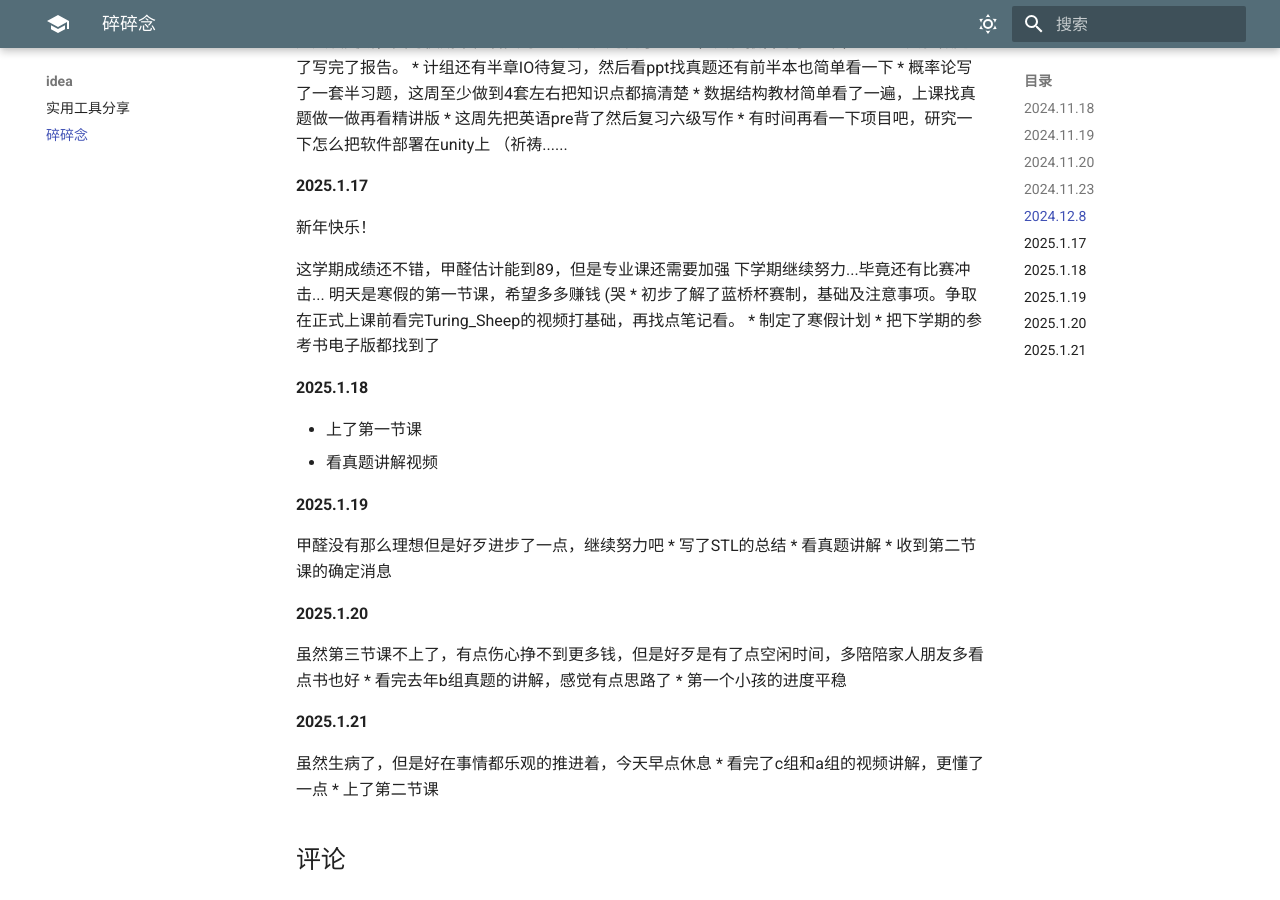
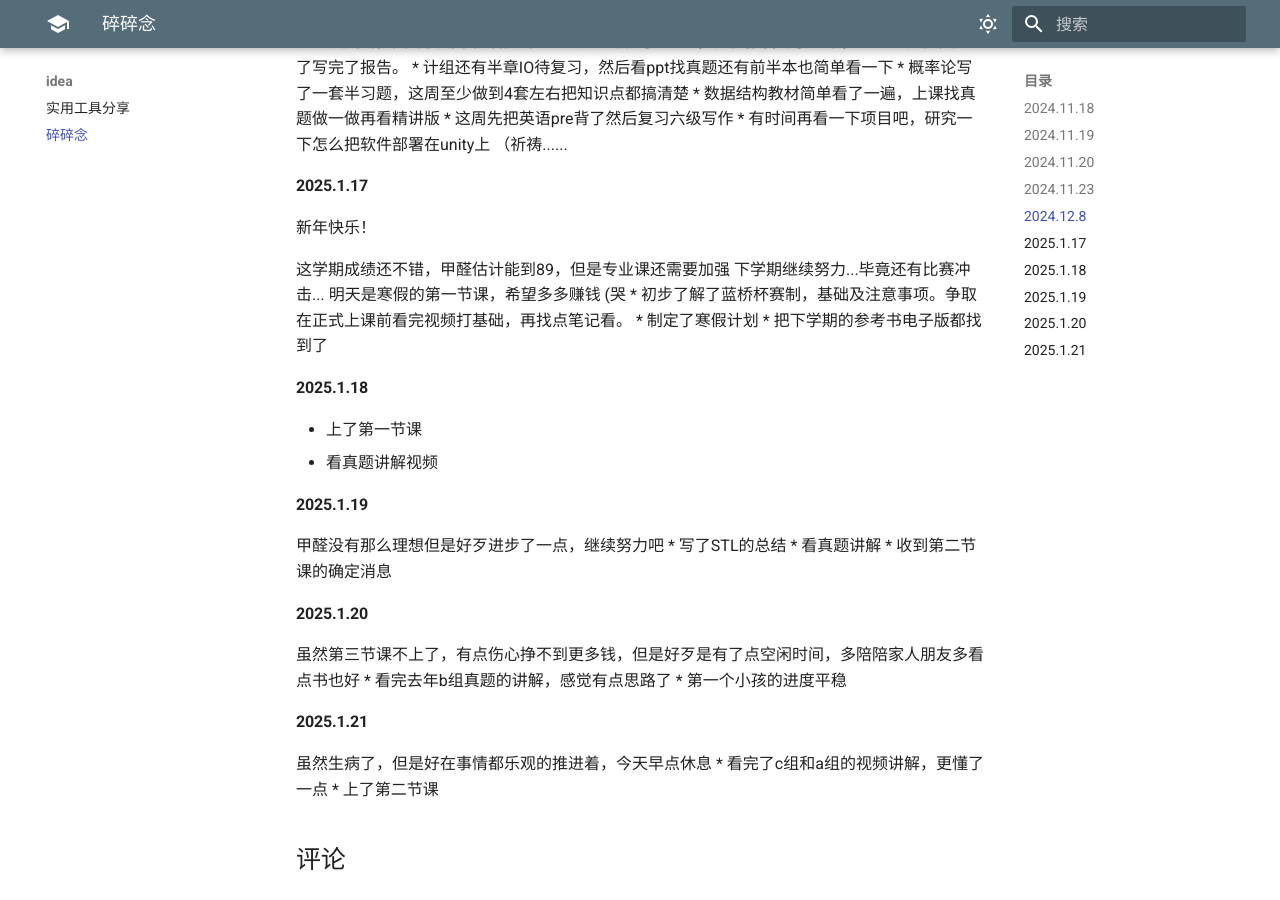
Before and after one commit to indexdog/indexdog.github.io, an MkDocs documentation site: the page built from docs/blog/chat.md, in a window 1280 px wide and 900 px high, scrolled down 1002 px. Built offline with MkDocs 1.6.1 and Material for MkDocs 9.7.7, drawn with Linux system fonts in a browser that asks for light colours; comment, search, counter and statistics services are not loaded.

Commit message:
Update chat.md

```diff
--- a/docs/blog/chat.md
+++ b/docs/blog/chat.md
@@ -47,7 +47,7 @@ nemu我日/死你
 这学期成绩还不错，甲醛估计能到89，但是专业课还需要加强
 下学期继续努力...毕竟还有比赛冲击...
 明天是寒假的第一节课，希望多多赚钱 (哭
-* 初步了解了蓝桥杯赛制，基础及注意事项。争取在正式上课前看完Turing_Sheep的视频打基础，再找点笔记看。
+* 初步了解了蓝桥杯赛制，基础及注意事项。争取在正式上课前看完视频打基础，再找点笔记看。
 * 制定了寒假计划
 * 把下学期的参考书电子版都找到了
 
```
